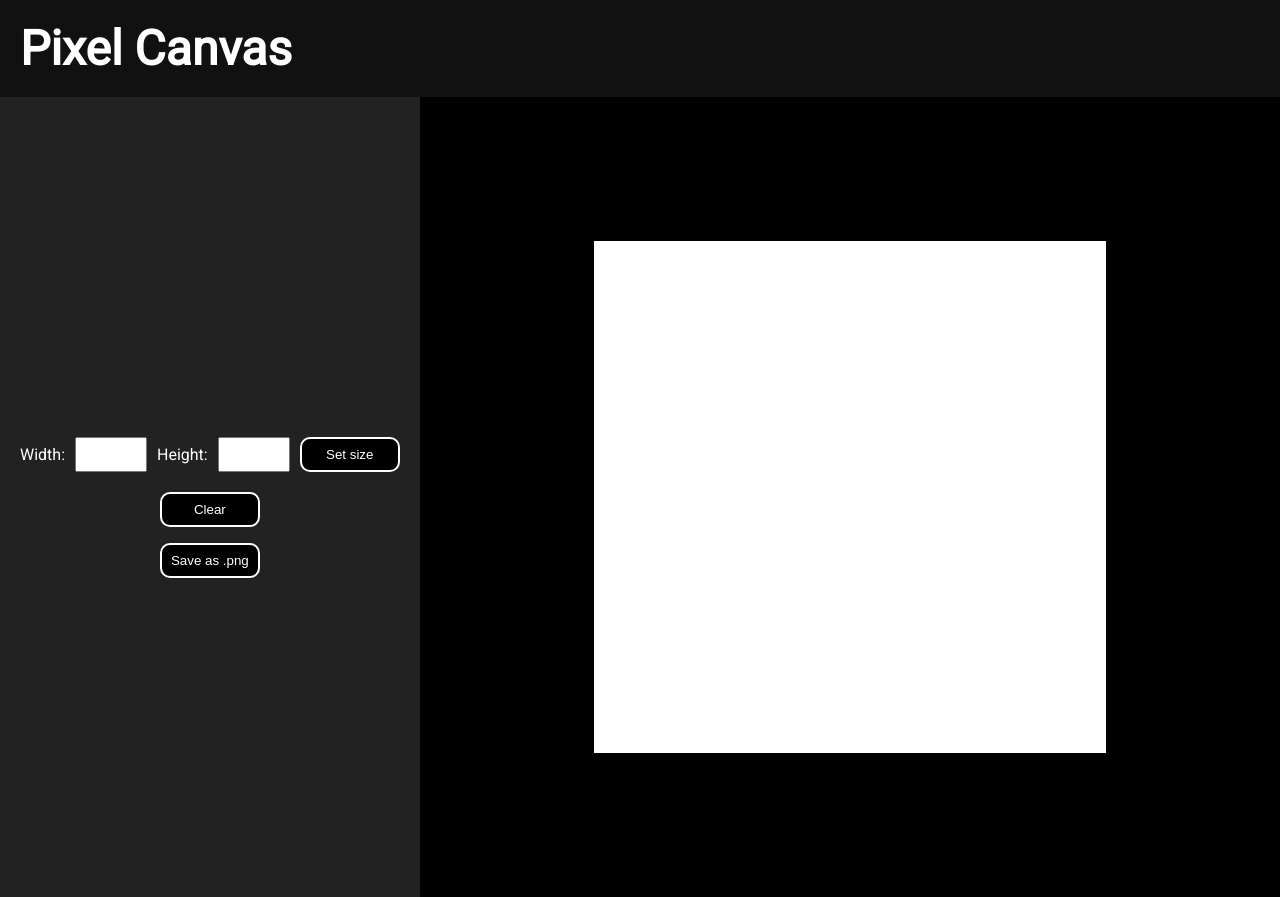
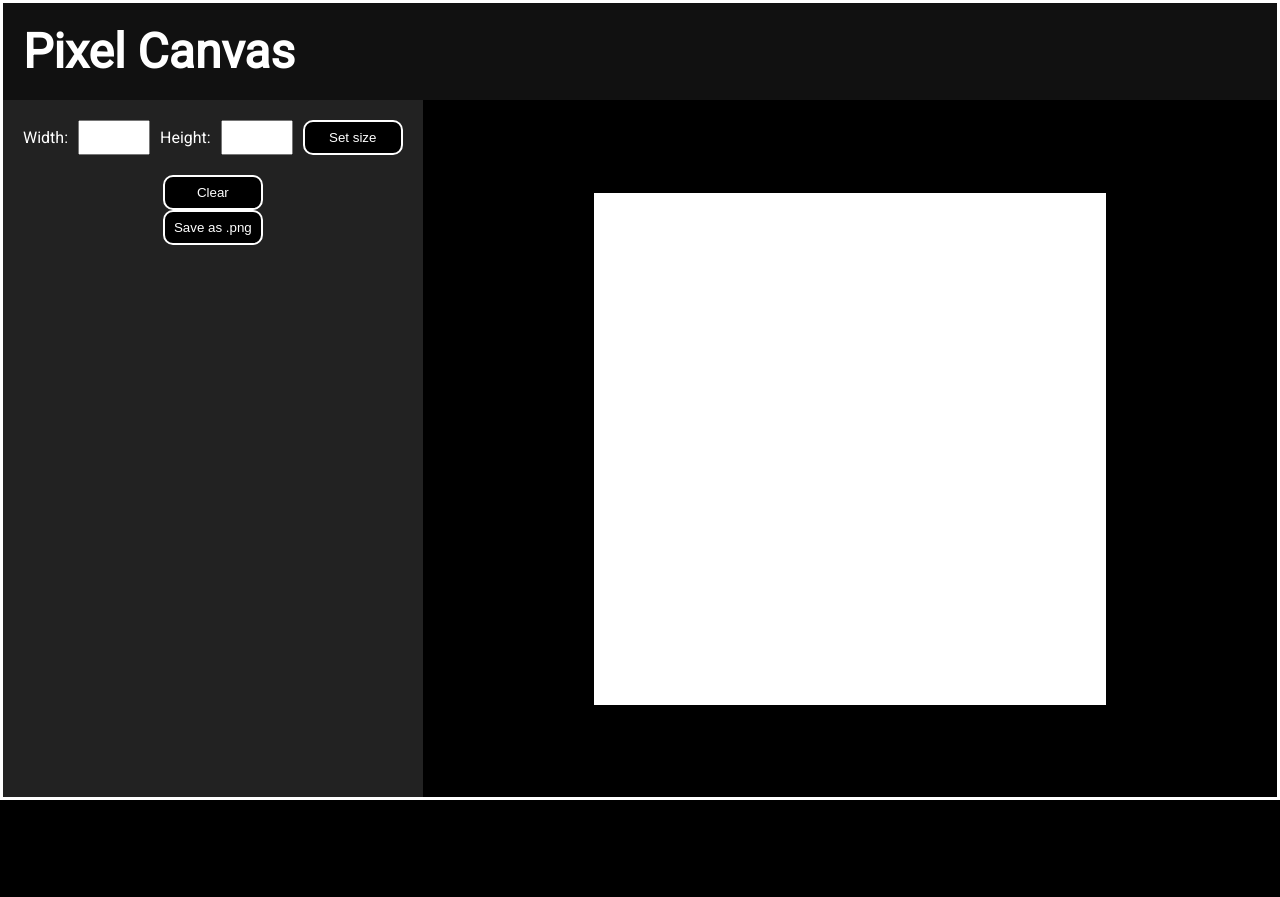
Before and after one commit to S4d3ngineer/pixel-canvas-ts, a React (Vite) app: page / in a window 1280 px wide. After the commit the page ends 800 px from the top, so only its background shows below. Built offline with nearby package versions, Linux system fonts and the light colour scheme.

Commit message:
More layout adjustments

```diff
--- a/src/components/Canvas/Canvas.module.scss
+++ b/src/components/Canvas/Canvas.module.scss
@@ -1,11 +1,14 @@
 .container {
+  display: flex;
+  font-display: column;
+  justify-content: center;
   flex-grow: 1;
 }
 
 .canvas {
   display: flex;
   flex-wrap: wrap;
-  margin: 10px auto;
+  margin: auto;
   width: 512px;
   height: 512px;
 }
@@ -14,7 +17,7 @@
   display: none;
   width: 512px;
   height: 512px;
-  // background: linear-gradient(to left, #eee, #555);
+  /* background: linear-gradient(to left, #eee, #555); */
   background: repeating-conic-gradient(#808080 0% 25%, transparent 0% 50%)
       50% / 20px 20px
 }
--- a/src/components/Layouts/Sidebar/Sidebar.module.scss
+++ b/src/components/Layouts/Sidebar/Sidebar.module.scss
@@ -1,14 +1,14 @@
 .container {
   display: flex;
   flex-direction: column;
-  justify-content: center;
+  /* justify-content: space-between; */
   align-items: center;
   background-color: #222;
-  height: 100vh;
   .sizeForm {
     display: flex;
     flex-direction: row;
     gap: 10px;
+    // margin-bottom: auto;
     padding: 20px;
     label {
       margin: auto 0;
@@ -16,6 +16,6 @@
   }
 }
 
-#saveImg {
-  margin-top: 1rem;
-}
+// #saveImg {
+//   margin-top: 1rem;
+// }
--- a/src/styles/global-styles.scss
+++ b/src/styles/global-styles.scss
@@ -1,31 +1,47 @@
 @use 'colors';
 @use 'buttons';
+
+*,
+*::before,
+*::after {
+  box-sizing: border-box;
+}
+
+* {
+  margin: 0;
+}
+
+html,
+body,
+#root {
+  width: 100%;
+  height: 100%;
+}
 
 body {
   display: flex;
   justify-content: center;
   align-items: center;
-  overflow: hidden;
-  margin: 0;
-  height:100%;
-  width: 100%;
+  /* overflow: hidden; */
   background: black;
   font-family: 'Roboto', sans-serif;
   color: white;
 }
 
-// .App {
-
-// }
+.App {
+  display: flex;
+  flex-direction: column;
+  border: solid white;
+  min-height: 100%;
+}
 
 .app-content {
   display: flex;
   flex-direction: row;
-  align-items: center;
-  width: 100vw;
+  flex-grow: 1;
 }
 
-// TODO make panel separate component
+/* TODO make panel separate component */
 h1 {
   font-size: 3rem;
   margin: 0;
```
